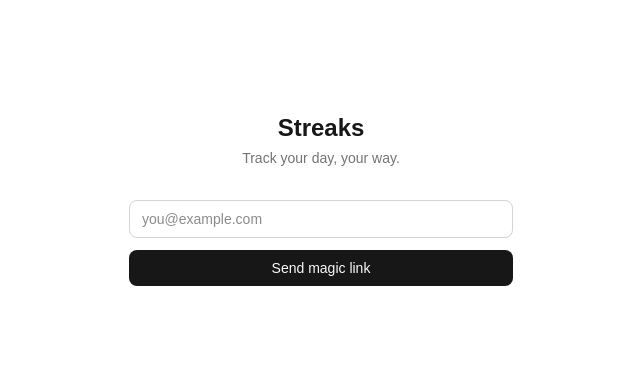
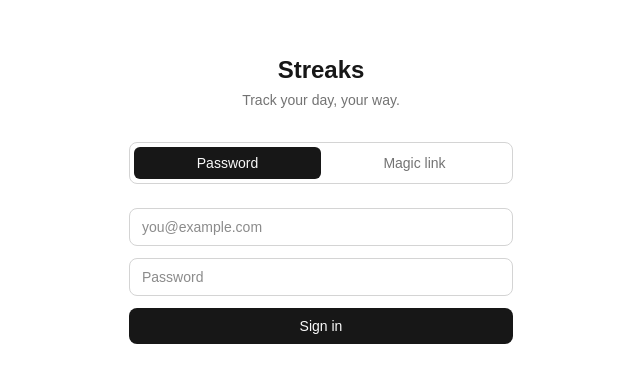
Before and after one commit to dheerajkiran/streaks, a Next.js app: page /login in a window 1280 px wide. Shown: the part 201-584 px from the top of the page, without its empty margins (319-959 px from the left). Built offline with nearby package versions, Linux system fonts and the light colour scheme.

Commit message:
Add password sign-in as an alternative to magic link
Magic link relies on Supabase's rate-limited default email sender,
so password auth gives a reliable fallback for daily use. Login page
now toggles between the two.

```diff
--- a/src/app/actions/auth.ts
+++ b/src/app/actions/auth.ts
@@ -1,6 +1,7 @@
 "use server";
 
 import { headers } from "next/headers";
+import { redirect } from "next/navigation";
 import { createClient } from "@/lib/supabase/server";
 
 export type SendMagicLinkState = { status: "idle" | "sent" | "error"; message?: string };
@@ -31,6 +32,29 @@
   return { status: "sent", message: `Check ${email} for a login link.` };
 }
 
+export type PasswordSignInState = { status: "idle" | "error"; message?: string };
+
+export async function signInWithPassword(
+  _prevState: PasswordSignInState,
+  formData: FormData
+): Promise<PasswordSignInState> {
+  const email = String(formData.get("email") ?? "").trim();
+  const password = String(formData.get("password") ?? "");
+
+  if (!email || !password) {
+    return { status: "error", message: "Enter email and password." };
+  }
+
+  const supabase = await createClient();
+  const { error } = await supabase.auth.signInWithPassword({ email, password });
+
+  if (error) {
+    return { status: "error", message: error.message };
+  }
+
+  redirect("/");
+}
+
 export async function signOut() {
   const supabase = await createClient();
   await supabase.auth.signOut();
--- a/src/app/login/page.tsx
+++ b/src/app/login/page.tsx
@@ -1,12 +1,18 @@
 "use client";
 
-import { useActionState } from "react";
-import { sendMagicLink, type SendMagicLinkState } from "@/app/actions/auth";
+import { useActionState, useState } from "react";
+import {
+  sendMagicLink,
+  signInWithPassword,
+  type SendMagicLinkState,
+  type PasswordSignInState,
+} from "@/app/actions/auth";
 
-const initialState: SendMagicLinkState = { status: "idle" };
+const magicLinkInitialState: SendMagicLinkState = { status: "idle" };
+const passwordInitialState: PasswordSignInState = { status: "idle" };
 
 export default function LoginPage() {
-  const [state, action, pending] = useActionState(sendMagicLink, initialState);
+  const [mode, setMode] = useState<"magic" | "password">("password");
 
   return (
     <div className="flex min-h-screen items-center justify-center px-4">
@@ -16,6 +22,86 @@
           Track your day, your way.
         </p>
 
+        <div className="flex mb-6 rounded-lg border border-neutral-300 dark:border-neutral-700 p-1 text-sm">
+          <button
+            type="button"
+            onClick={() => setMode("password")}
+            className={`flex-1 rounded-md py-1.5 ${
+              mode === "password"
+                ? "bg-neutral-900 dark:bg-neutral-100 text-neutral-50 dark:text-neutral-900"
+                : "text-neutral-500"
+            }`}
+          >
+            Password
+          </button>
+          <button
+            type="button"
+            onClick={() => setMode("magic")}
+            className={`flex-1 rounded-md py-1.5 ${
+              mode === "magic"
+                ? "bg-neutral-900 dark:bg-neutral-100 text-neutral-50 dark:text-neutral-900"
+                : "text-neutral-500"
+            }`}
+          >
+            Magic link
+          </button>
+        </div>
+
+        {mode === "password" ? <PasswordForm /> : <MagicLinkForm />}
+      </div>
+    </div>
+  );
+}
+
+function PasswordForm() {
+  const [state, action, pending] = useActionState(
+    signInWithPassword,
+    passwordInitialState
+  );
+
+  return (
+    <>
+      <form action={action} className="space-y-3">
+        <input
+          type="email"
+          name="email"
+          placeholder="you@example.com"
+          required
+          className="w-full rounded-lg border border-neutral-300 dark:border-neutral-700 bg-transparent px-3 py-2 text-sm outline-none focus:border-neutral-500"
+        />
+        <input
+          type="password"
+          name="password"
+          placeholder="Password"
+          required
+          className="w-full rounded-lg border border-neutral-300 dark:border-neutral-700 bg-transparent px-3 py-2 text-sm outline-none focus:border-neutral-500"
+        />
+        <button
+          type="submit"
+          disabled={pending}
+          className="w-full rounded-lg bg-neutral-900 dark:bg-neutral-100 text-neutral-50 dark:text-neutral-900 px-3 py-2 text-sm font-medium disabled:opacity-50"
+        >
+          {pending ? "Signing in..." : "Sign in"}
+        </button>
+      </form>
+
+      {state.status === "error" && (
+        <p className="mt-4 text-sm text-center text-red-600 dark:text-red-400">
+          {state.message}
+        </p>
+      )}
+    </>
+  );
+}
+
+function MagicLinkForm() {
+  const [state, action, pending] = useActionState(
+    sendMagicLink,
+    magicLinkInitialState
+  );
+
+  return (
+    <>
       <form action={action} className="space-y-3">
         <input
           type="email"
@@ -43,7 +129,6 @@
           {state.message}
         </p>
       )}
-      </div>
-    </div>
+    </>
   );
 }
```
Lines whose indentation alone changed are shown as unchanged.
